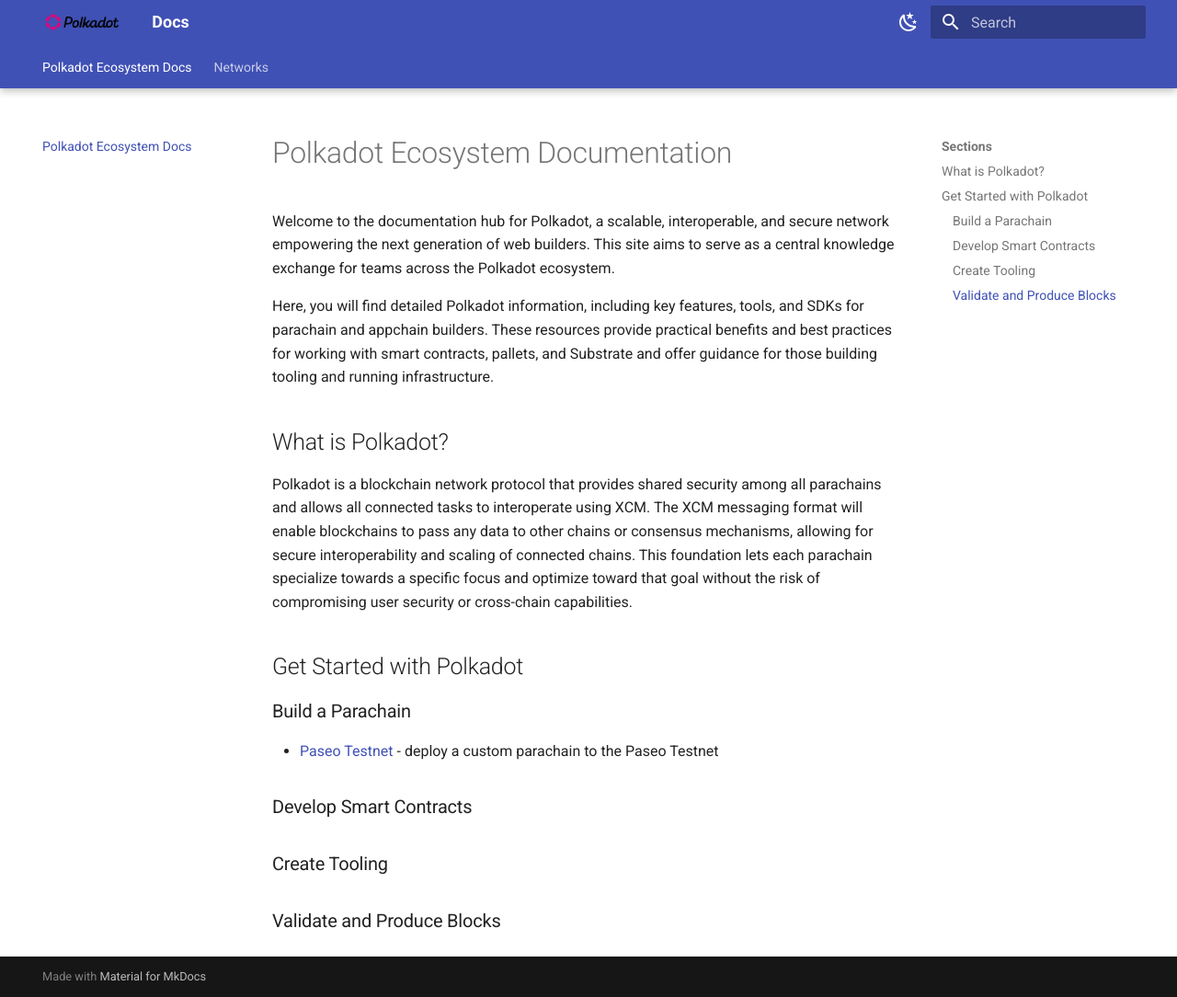
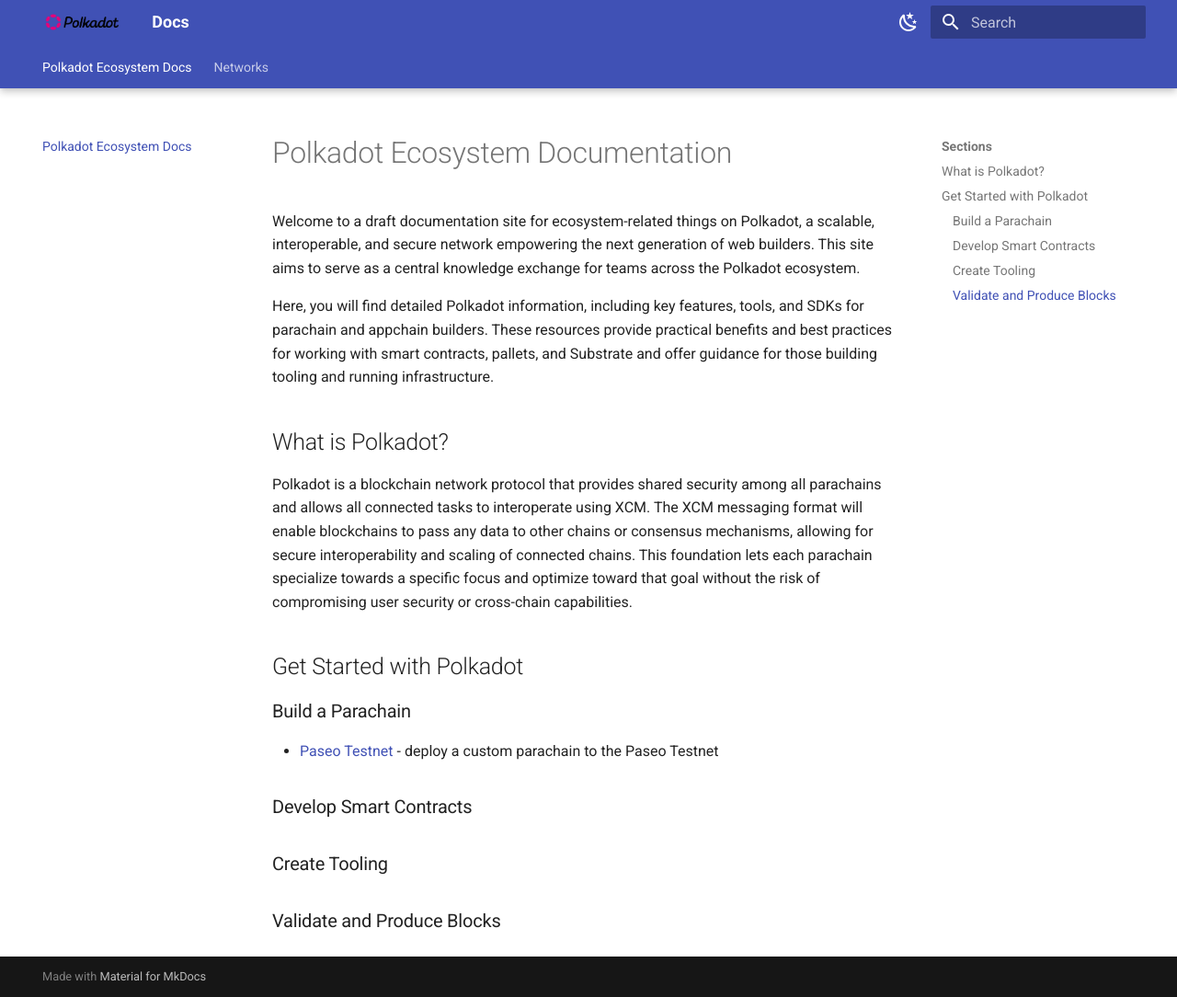
Before and after one commit to papermoonio/polkadot-ecosystem-docs-draft, an MkDocs documentation site: the page built from docs/index.md, in a window 1280 px wide and 1084 px high. Shown: the whole window at 92% size. Built offline with MkDocs 1.6.1 and Material for MkDocs 9.7.7, drawn with Linux system fonts in a browser that asks for light colours.

Commit message:
Update docs/index.md
integrate review copy changes

Co-authored-by: albertov19 <64150856+albertov19@users.noreply.github.com>

```diff
--- a/docs/index.md
+++ b/docs/index.md
@@ -5,7 +5,7 @@
 
 # Polkadot Ecosystem Documentation
 
-Welcome to the documentation hub for Polkadot, a scalable, interoperable, and secure network empowering the next generation of web builders. This site aims to serve as a central knowledge exchange for teams across the Polkadot ecosystem.
+Welcome to a draft documentation site for ecosystem-related things on Polkadot, a scalable, interoperable, and secure network empowering the next generation of web builders. This site aims to serve as a central knowledge exchange for teams across the Polkadot ecosystem.
 
 Here, you will find detailed Polkadot information, including key features, tools, and SDKs for parachain and appchain builders. These resources provide practical benefits and best practices for working with smart contracts, pallets, and Substrate and offer guidance for those building tooling and running infrastructure.
 
```
